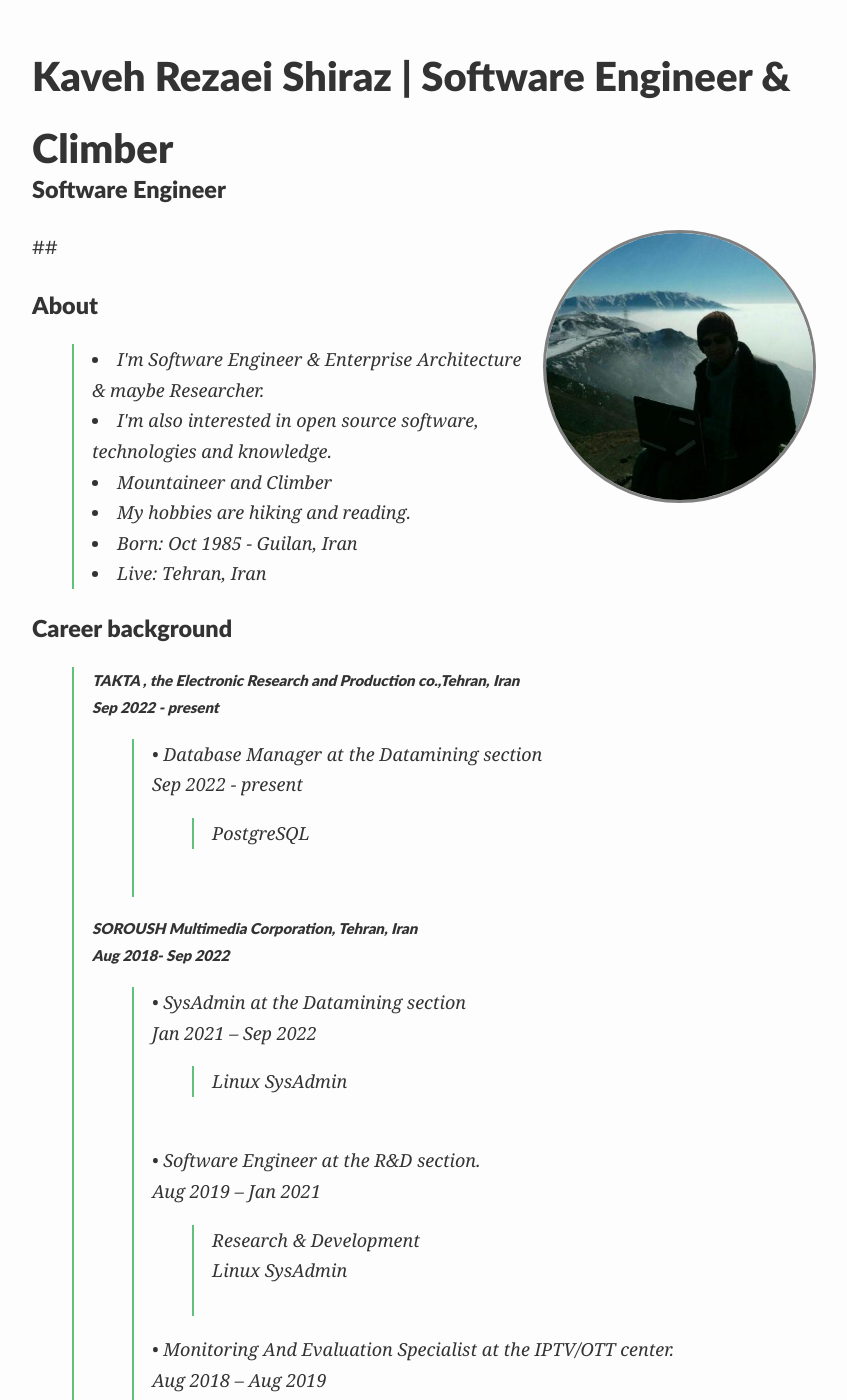
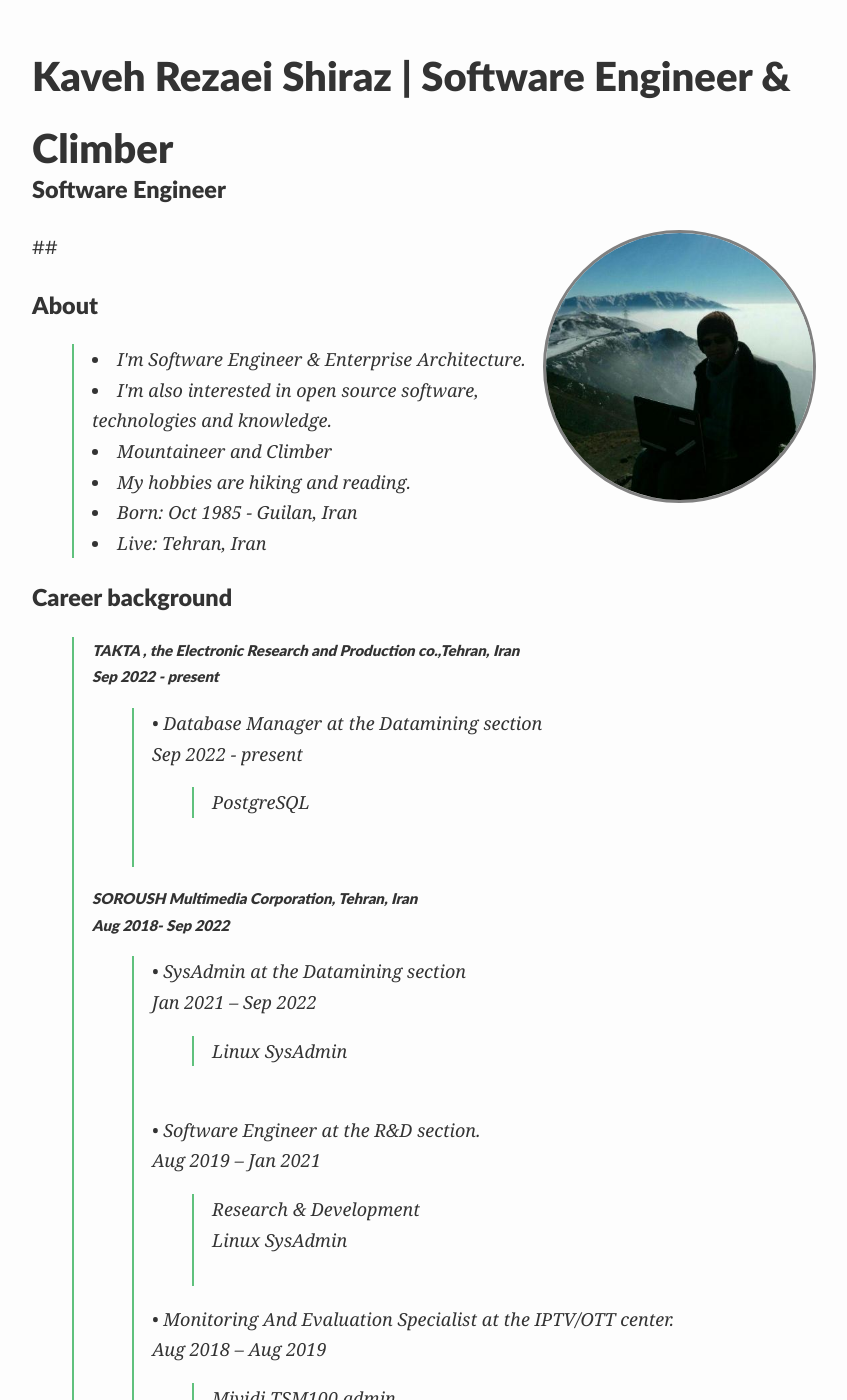
Before and after one commit to KavehRS/website, a Jekyll site: the page built from index.md, in a window 1280 px wide and 1400 px high. Shown: the whole window, without its empty margins (208-1055 px from the left). Built offline with Jekyll 4.4.1, drawn with Linux system fonts in a browser that asks for light colours; nearby versions of some CDN libraries; our own code applies the rules of GitHub Pages for plain Markdown files; some of the changed text lies outside the part shown.

Commit message:
Update index.md

```diff
--- a/index.md
+++ b/index.md
@@ -11,8 +11,7 @@ published: true
 
 ### About
 <blockquote>
- <li> I'm Software Engineer & Enterprise Architecture <br>
- & maybe Researcher.</li>
+ <li> I'm Software Engineer & Enterprise Architecture.</li>
  <li> I'm also interested in open source software, technologies and knowledge. </li>
  <li> Mountaineer and Climber </li>
   <li> My hobbies are hiking and reading.</li>
```
Also changed, not shown: other parts of index.md (+1 -1 lines).
